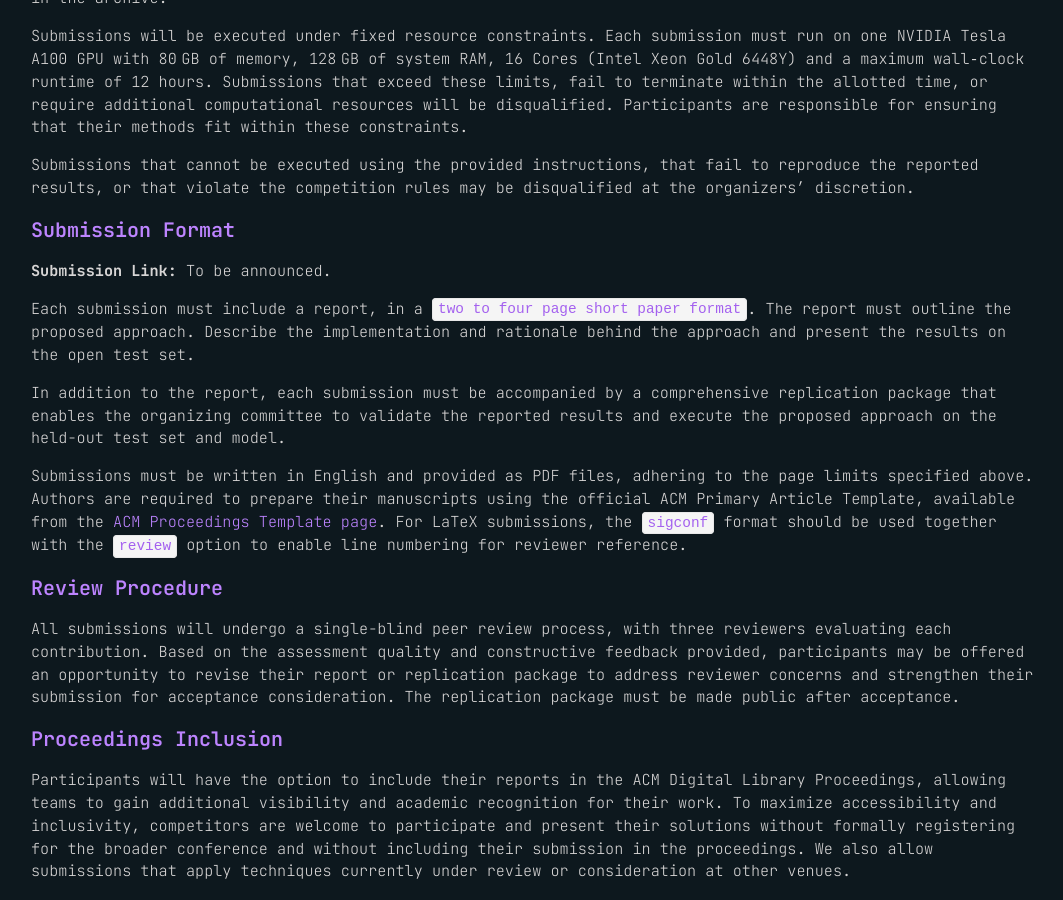
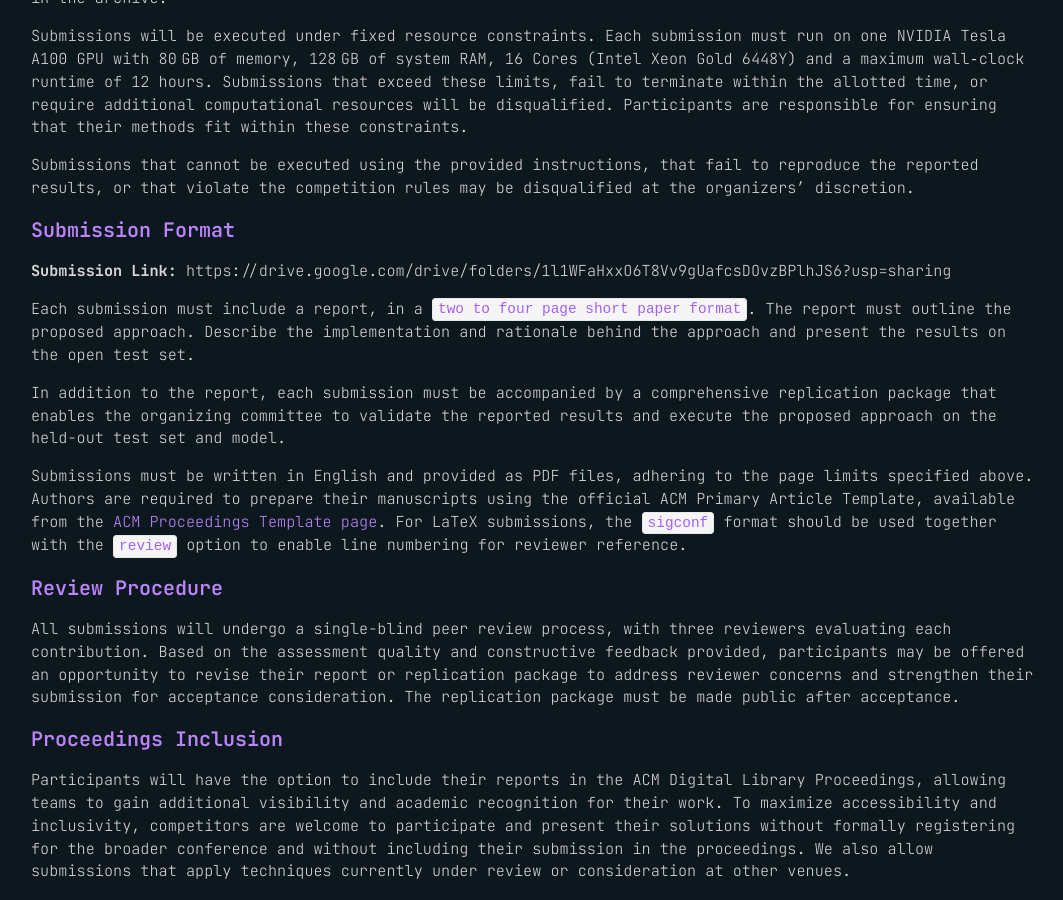
Before and after one commit to poisonedchalice/poisonedchalice.github.io, a Jekyll site: the page built from _posts/2025-07-27-cfp.markdown, in a window 1280 px wide and 900 px high, scrolled down 660 px. Shown: the whole window, without its empty margins (104-1167 px from the left). Built offline with Jekyll 4.4.1, drawn with Linux system fonts in a browser that asks for light colours.

Commit message:
add submission link

````diff
--- a/_posts/2025-07-27-cfp.markdown
+++ b/_posts/2025-07-27-cfp.markdown
@@ -21,7 +21,7 @@ Submissions that cannot be executed using the provided instructions, that fail t
 
 #### Submission Format
 
-**Submission Link:** To be announced.
+**Submission Link:** https://drive.google.com/drive/folders/1l1WFaHxxO6T8Vv9gUafcsDOvzBPlhJS6?usp=sharing
 
 Each submission must include a report, in a ```two to four page short paper format```. The report must outline the proposed approach. Describe the implementation and rationale behind the approach and present the results on the open test set.
 
````
